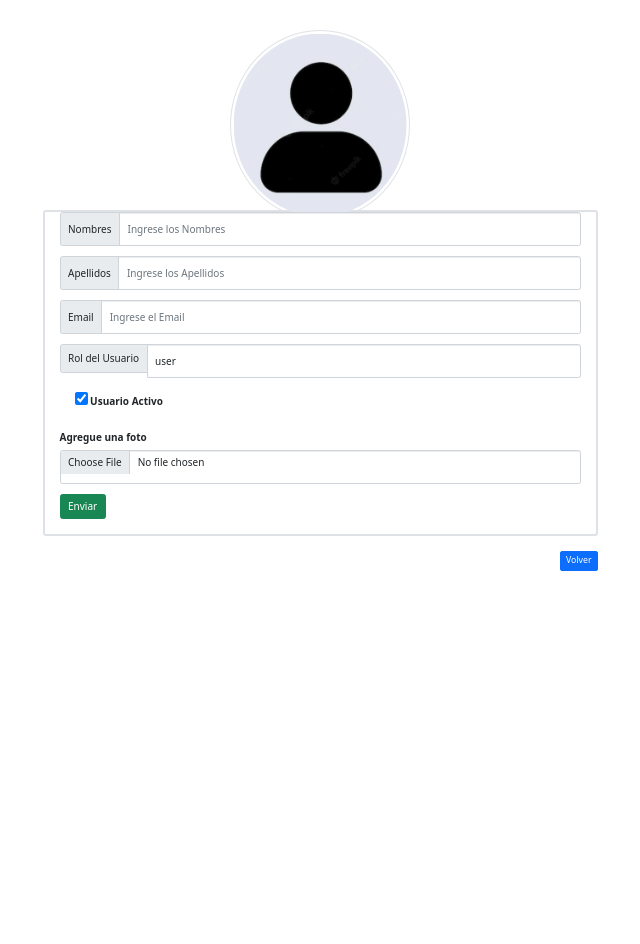
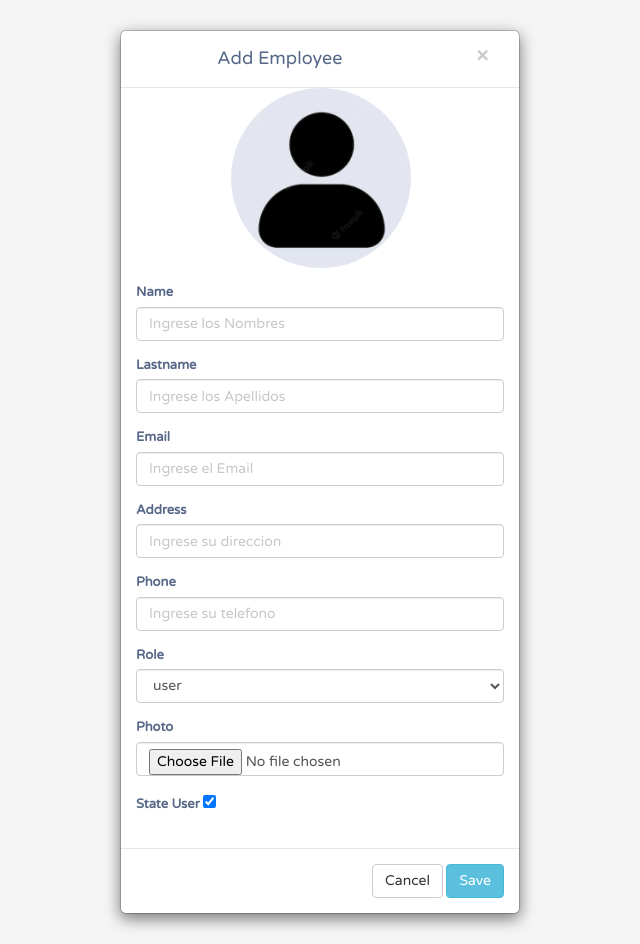
Before and after one commit to ezemartlopez/CrudDjango, a Django app: page /create/ in a window 1280 px wide. Shown: the whole page, without its empty margins (320-960 px from the left). Before the commit the page ends 571 px from the top, so only its background shows below. Run offline with Django 4.2, Linux system fonts and the light colour scheme; some libraries are stand-ins or nearby versions.

Commit message:
modifique de la tabla el user_create esta en una vista aparte, y el bucle que obtiene los users que implementa paginacion.

```diff
--- a/crud/templates/components/cards/card_create.html
+++ b/crud/templates/components/cards/card_create.html
@@ -0,0 +1,76 @@
+	<!-- Add Modal HTML -->
+
+	{# Agregar un usuario #}
+	<div id="addEmployeeModal" class="container">
+		<div class="modal-dialog align_center">
+			<div class="modal-content">
+				<form action="{% url 'user_create' %}" method="post" enctype="multipart/form-data">
+					{% csrf_token %}
+					<div class="w3-center">
+						<div class="modal-header ">
+							<div class="w3-cell-row">
+								<div class="w3-container w3-cell">
+									<h4 class="modal-title">Add Employee</h4>
+								</div>
+								<div class="w3-container w3-cell">
+									<a href="{% url 'index' %}" target="_parent">
+										<button type="button" class="close" data-dismiss="modal" aria-hidden="true"> &times;</button>
+									</a>
+								</div>
+							</div>
+						</div>
+						<div class="container-card">
+							<div class="container-img">
+								<img src="{{url_img}}" id="imagenPrevisualizacion" class="img-profile" alt="foto">
+							</div>
+						</div>
+					</div>
+					<div class="modal-body">
+						<div class="form-group">
+							<label>Name</label>
+							{{form.name}}
+						</div>
+						<div class="form-group">
+							<label>Lastname</label>
+							{{form.last_name}}
+						</div>
+						<div class="form-group">
+							<label>Email</label>
+							{{form.email}}
+						</div>
+						<div class="form-group">
+							<label>Address</label>
+							{{form.address}}
+						</div>
+						<div class="form-group">
+							<label>Phone</label>
+							{{form.phone}}
+						</div>
+						<div class="form-group">
+							<label>Role</label>
+							{{form.type_user}}
+						</div>
+						<div class="form-group">
+							<label>Photo</label>
+							{{form.photo}}
+						</div>
+						<div class="form-group">
+							<label>State User</label>
+							{{form.active}}
+						</div>
+					</div>
+					<div class="modal-footer">
+						<a href="{% url 'index' %}" target="_parent">
+							<input type="button" class="btn btn-default" data-dismiss="modal" value="Cancel">
+						</a>
+
+
+						<input type="submit" class="btn btn-info" value="Save">
+
+
+					</div>
+				</form>
+			</div>
+		</div>
+	</div>
+	{# Fin Agregar un usuario #}
--- a/crud/templates/users/create_user.html
+++ b/crud/templates/users/create_user.html
@@ -1,107 +1,28 @@
 {% extends 'base.html' %}
 {% load static %}
 
+{% block pre_styles %}
+<link rel="stylesheet" href="https://www.w3schools.com/w3css/4/w3.css">
+{% endblock pre_styles %}
+
 {% block styles %}
     <link rel="stylesheet" href="{% static 'css/img_style.css' %}">
+    <link rel="stylesheet" href="{% static 'css/modal.css' %}">
 {% endblock styles %}
 
-{% block set_bootstrap %}
-<link href="https://cdn.jsdelivr.net/npm/bootstrap@5.0.2/dist/css/bootstrap.min.css" rel="stylesheet" integrity="sha384-EVSTQN3/azprG1Anm3QDgpJLIm9Nao0Yz1ztcQTwFspd3yD65VohhpuuCOmLASjC" crossorigin="anonymous">
-<script src="https://cdn.jsdelivr.net/npm/@popperjs/core@2.9.2/dist/umd/popper.min.js" integrity="sha384-IQsoLXl5PILFhosVNubq5LC7Qb9DXgDA9i+tQ8Zj3iwWAwPtgFTxbJ8NT4GN1R8p" crossorigin="anonymous"></script>
-<script src="https://cdn.jsdelivr.net/npm/bootstrap@5.0.2/dist/js/bootstrap.min.js" integrity="sha384-cVKIPhGWiC2Al4u+LWgxfKTRIcfu0JTxR+EQDz/bgldoEyl4H0zUF0QKbrJ0EcQF" crossorigin="anonymous"></script>
-{% endblock set_bootstrap %}
-
-
 {% block content %}
-
-    <form action="{% url 'index' %}" method="post" enctype="multipart/form-data">
-        {% csrf_token %}
-        <div class="container mt-5">
-            <div class="row">
-            <div class="col-sm-1 col-md-2 col-lg-3 col-xxl-4"></div>
-
-            <div class="col-sm-10 col-md-8 col-lg-6 col-xxl-4">
-
-                {# Imagen del Usuario #}
-                <div class="container" id="top-img-container">
-                    <div class="container-img">
-                        <img src="{{url_img}}" id="imagenPrevisualizacion" class="img-thumbnail rounded-circle mx-auto d-block border-top" alt="foto">
-                    </div>
-                </div>
-
-
-                {# Comienzo del form User #}
-                <div class="container-fluid rounded-3 border border-2">
-
-                        <div id="bottom-img-container"></div>
-                        {# Entrada del form para los NOMBRES#}
-                        <div class="input-group mb-3">
-                            <span class="input-group-text">Nombres</span>
-                            {{form.name}}
-                        </div>
-
-                        {# Entrada del form para los APELLIDOS #}
-                        <div class="input-group mb-3">
-                            <span class="input-group-text">Apellidos</span>
-                            {{form.last_name}}
-                        </div>
-
-                        {# Entrada para el EMAIL #}
-                        <div class="input-group mb-3">
-                            <span class="input-group-text">Email</span>
-                            {{form.email}}
-                        </div>
-
-
-                        {# Selector de rol del Usuario, TYPE_USER #}
-                        <div class="input-group mb-3">
-                            <label class="input-group-text" >Rol del Usuario</label>
-                            {{form.type_user}}
-                        </div>
-
-                        {# Checkbox para el estado del usuario por default ACTIVE #}
-                        <div class="form-check">
-                            {{form.active}}
-                            <label class="form-check-label" for="flexCheckDefault">
-                            Usuario Activo
-                            </label>
-                        </div>
-
-                        <br>
-
-                        {# Entrada de la foto del usuario PHOTO #}
-                        <div class="mb-3">
-                            <label for="formFile" class="form-label">Agregue una foto</label>
-                            {{form.photo}}
-                        </div>
-
-                        {# Buton SUBMIT para el Form #}
-                        <button type="submit" class="btn btn-success">Enviar</button>
-
-                        <br><br>
-
-                </div>
-                {# Fin del form de User #}
-                <br>
-                <div class="text-end">
-                    <a href="{% url 'index' %}" class="btn btn-sm btn-primary">Volver</a>
-                </div>
-
-            </div>
-
-
-            <div class="col-sm-1 col-md-2 col-lg-6 col-xxl-4"></div>
-            </div>
+{% if messages %}
+    {% for message in messages %}
+    <div class="w3-container w3-center">
+        <div class="modal-dialog alert alert-success">
+            <h4 class="modal-title">{{message}}</h4>
         </div>
-
-
-
-    </form>
-
+    </div>
+    {% endfor %}
+{% endif %}
+    {% include 'components/cards/card_create.html' %}
 
 {% endblock content %}
-
-
 
 {% block scripts %}
     <script src="{% static 'scripts/load_img.js' %}"></script>
```
